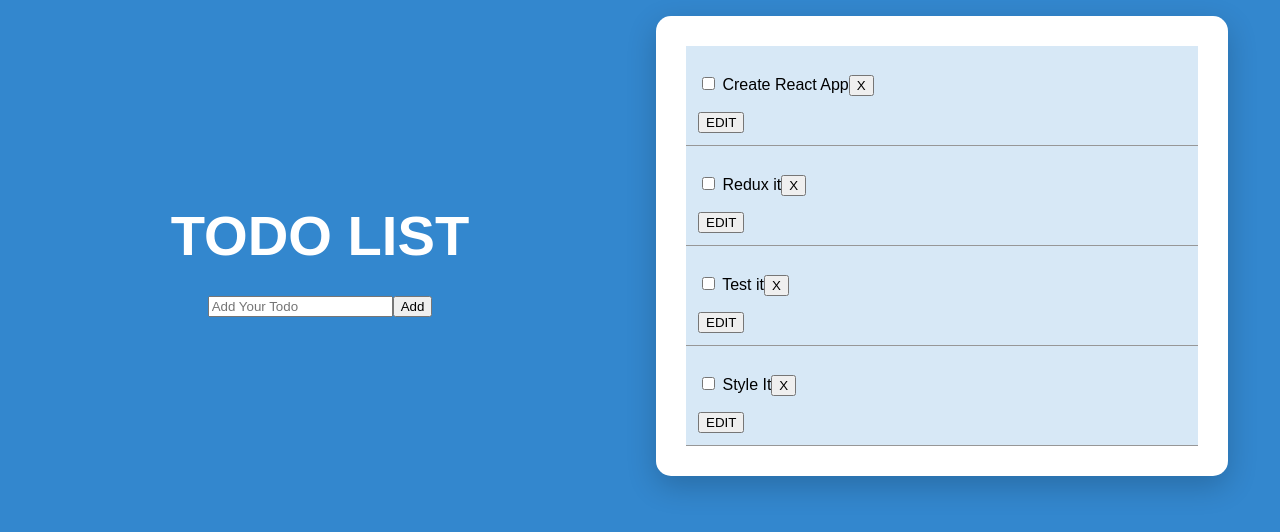
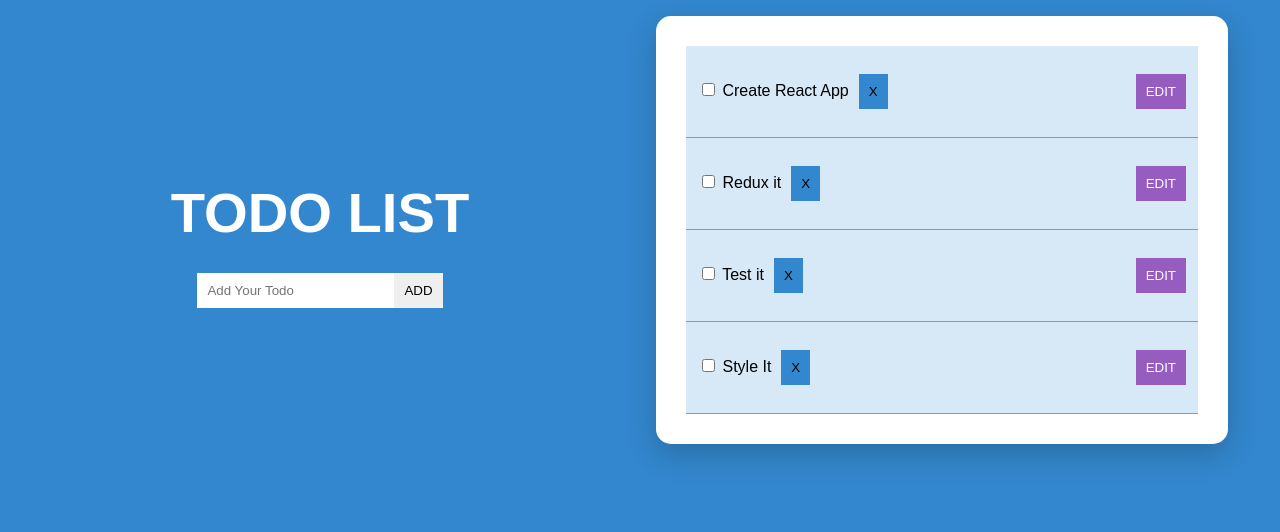
Before and after one commit to stephangriesel/todo-react-redux, a React (Create React App) app in the folder react-redux-todo/: page / in a window 1280 px wide. Shown: the top 532 px of the page. Built offline with nearby package versions, Linux system fonts and the light colour scheme; data requests are answered from the project's data file; a web font is replaced by a local one.

Commit message:
add more styling & edit form input

```diff
--- a/react-redux-todo/src/App.js
+++ b/react-redux-todo/src/App.js
@@ -52,17 +52,17 @@ class App extends Component {
     }));
   }
 
-  editToDo = (title) => {
-    console.log("Edit todo:" + title)
-    axios.put(`http://localhost:3004/todos/${this.props}`, {
-        title
-      })
-      .then(res => this.setState({
-        todos: [
-          ...this.state.todos, res.data
-        ]
-      }));
-  }
+  // editToDo = (title) => {
+  //   console.log("Edit todo:" + title)
+  //   axios.put(`http://localhost:3004/todos/${this.props}`, {
+  //       title
+  //     })
+  //     .then(res => this.setState({
+  //       todos: [
+  //         ...this.state.todos, res.data
+  //       ]
+  //     }));
+  // }
 
 
   render() {
@@ -84,7 +84,7 @@ class App extends Component {
                   todos={this.state.todos}
                   markComplete={this.markComplete}
                   deleteTodo={this.deleteTodo}
-                  editToDo={this.editToDo}
+                  // editToDo={this.editToDo}
                 />
                 </section>
               </React.Fragment>
--- a/react-redux-todo/src/components/TodoItem.js
+++ b/react-redux-todo/src/components/TodoItem.js
@@ -1,12 +1,28 @@
 import React, { Component } from 'react';
 import PropTypes from 'prop-types';
+import axios from 'axios';
 
 export class TodoItem extends Component {
   constructor(props) {
     super(props);
     this.state = {
-      title: this.props.title
+      editTodo: ''
     }
+  }
+
+  handleFormSubmit = (event) => {
+    const title = this.state.title;
+    event.prevenDefault();
+
+    axios.put(`http://localhost:3004/todos/`,
+      {
+        title
+      },
+    )
+      .then(() => {
+
+      })
+      .catch(error => console.log(error))
   }
 
   getStyle = () => { // Functional component to add strikethrough if todo has been completed
@@ -28,11 +44,25 @@ export class TodoItem extends Component {
     if(this.state.isShowing) {
       return(
         <div>
-        <h1>The Form</h1>
+          <form onSubmit={this.handleFormSubmit}>
+          <input
+              type="text"
+              name="edit todo"
+              placeholder="Edit Your Todo"
+              value={this.state.value}
+              onChange={this.onChange}
+            />
+          </form>
         </div>
       )
     }
   }
+
+  onChange = (e) =>
+  this.setState({
+    [e.target.name]: e.target.value  // demo react tools to show what happens when value changes when typing
+  }
+  );
 
   render() {
     const { id, title } = this.props.todo; // destructuring to pull out properties
--- a/react-redux-todo/src/css/main.css
+++ b/react-redux-todo/src/css/main.css
@@ -69,9 +69,34 @@ main section#card {
 }
 
 main #card-item {
+  display: -webkit-box;
+  display: -ms-flexbox;
+  display: flex;
   background-color: #d7e8f6;
   padding: 12px;
   border-bottom: 1px #979797 solid;
+  -webkit-box-pack: justify;
+      -ms-flex-pack: justify;
+          justify-content: space-between;
+  -webkit-box-align: center;
+      -ms-flex-align: center;
+          align-items: center;
+}
+
+main #card-item .edit-btn {
+  padding: 10px;
+  border: none;
+  outline: none;
+  color: #FFF;
+  background: #965cc0;
+}
+
+main #card-item .delete-btn {
+  background-color: #3387ce;
+  border: none;
+  outline: none;
+  padding: 10px;
+  margin-left: 10px;
 }
 
 main section#primary {
@@ -98,6 +123,19 @@ main section#primary h1 {
   margin: 0.5em;
 }
 
+main section#primary input {
+  border: none;
+  padding: 10px;
+  outline: none;
+}
+
+main section#primary button {
+  padding: 10px;
+  border: none;
+  outline: none;
+  text-transform: uppercase;
+}
+
 @media (min-width: 840px) {
   main section#primary {
     grid-area: primary;
--- a/react-redux-todo/src/css/main.scss
+++ b/react-redux-todo/src/css/main.scss
@@ -89,9 +89,28 @@ main {
   }
 
   #card-item {
+    display:flex;
     background-color: color(primary-light);
     padding: 12px;
     border-bottom: 1px #979797 solid;
+    justify-content: space-between;
+    align-items: center;
+
+    .edit-btn {
+      padding:10px;
+      border:none;
+      outline:none;
+      color:#FFF;
+      background:#965cc0;
+    }
+    .delete-btn {
+      background-color:#3387ce;
+      border:none;
+      outline:none;
+      padding:10px;
+      margin-left:10px;
+    }
+
   }
 
   section#primary {
@@ -107,6 +126,19 @@ main {
       margin:0.5em;
     }
 
+    input {
+      border:none;
+      padding:10px;
+      outline:none;
+    }
+
+    button {
+      padding:10px;
+      border:none;
+      outline:none;
+      text-transform: uppercase;
+    }
+
 
     @include desktop {
       grid-area: primary;
```
Also changed, not shown: 1 other file (tests, documents, lock files or other folders).
